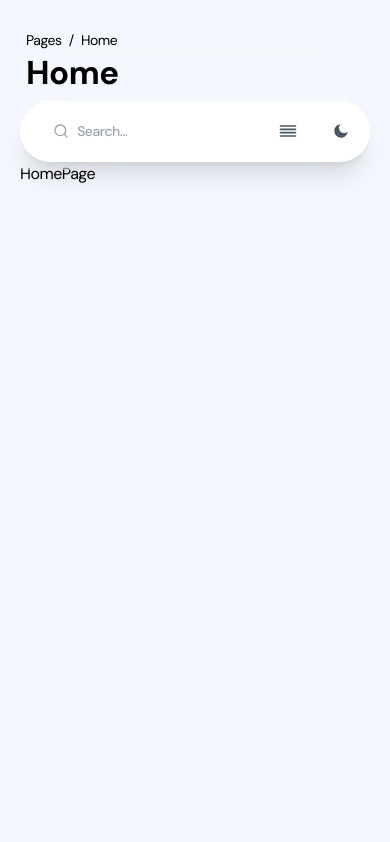
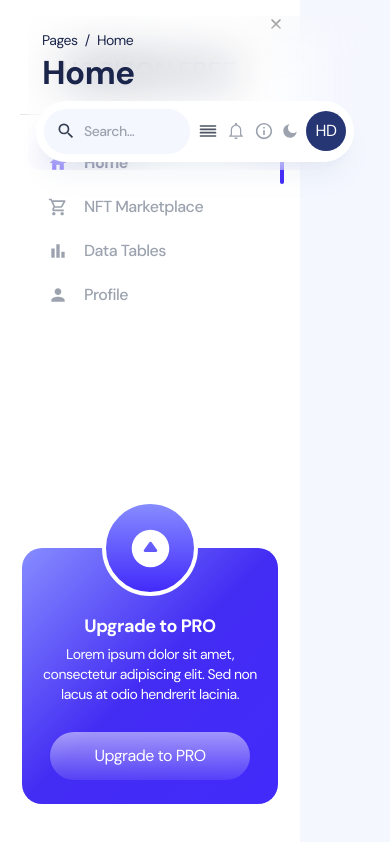
Before and after one commit to doloshabell/dashboard-fe-test, a React (Create React App) app: page /dashboard/home in a window 390 px wide. Built offline with nearby package versions, Linux system fonts and the light colour scheme.

Commit message:
done: create navbar

```diff
--- /dev/null
+++ b/src/components/dropdown.js
@@ -0,0 +1,42 @@
+import React, { useEffect, useRef, useState } from "react";
+
+function useOutsideAlerter(ref, setX) {
+  useEffect(() => {
+    function handleClickOutside(event) {
+      if (ref.current && !ref.current.contains(event.target)) {
+        setX(false);
+      }
+    }
+
+    document.addEventListener("mousedown", handleClickOutside);
+    return () => {
+      document.removeEventListener("mousedown", handleClickOutside);
+    };
+  }, [ref, setX]);
+}
+
+const Dropdown = (props) => {
+  const { button, children, classNames, animation } = props;
+  const wrapperRef = useRef(null);
+  const [openWrapper, setOpenWrapper] = useState(false);
+  useOutsideAlerter(wrapperRef, setOpenWrapper);
+
+  return (
+    <div ref={wrapperRef} className="relative flex">
+      <div className="flex" onMouseDown={() => setOpenWrapper(!openWrapper)}>
+        {button}
+      </div>
+      <div
+        className={`${classNames} absolute z-10 ${
+          animation
+            ? animation
+            : "origin-top-right transition-all duration-300 ease-in-out"
+        } ${openWrapper ? "scale-100" : "scale-0"} mt-5`}
+      >
+        {children}
+      </div>
+    </div>
+  );
+};
+
+export default Dropdown;
--- a/src/components/navbar.js
+++ b/src/components/navbar.js
@@ -1,49 +1,58 @@
 import React from "react";
-import { FiAlignJustify, FiSearch } from "react-icons/fi";
+import { FiAlignJustify } from "react-icons/fi";
 import { RiMoonFill } from "react-icons/ri";
 import { Link } from "react-router-dom";
+import { MdSearch } from "react-icons/md";
+import { BsArrowBarUp } from "react-icons/bs";
+import {
+  IoMdInformationCircleOutline,
+  IoMdNotificationsOutline,
+} from "react-icons/io";
+import Dropdown from "./dropdown";
+import ImageHorizon from "../assets/ImageHorizon.png";
 
 function Navbar(props) {
+  const listNotif = [1, 2];
   const { onOpenSidebar, routeText } = props;
 
   return (
-    <nav className="sticky top-4 z-40 flex flex-row flex-wrap items-center justify-between rounded-xl bg-white/10 p-2 backdrop-blur-xl">
+    <nav className="sticky top-4 z-10 flex flex-row flex-wrap items-center justify-between rounded-xl bg-white/10 p-2 backdrop-blur-xl">
       <div className="ml-[6px]">
         <div className="h-6 w-[224px] pt-1">
           <a
-            className="text-sm font-normal text-navy-700 hover:underline"
+            className="text-sm font-normal text-[#1B254B] hover:underline"
             href=" "
           >
             Pages
-            <span className="mx-1 text-sm text-navy-700 hover:text-navy-700">
+            <span className="mx-1 text-sm text-[#1B254B] hover:text-[#1B254B]">
               {" "}
               /{" "}
             </span>
           </a>
           <Link
-            className="text-sm font-normal capitalize text-navy-700 hover:underline"
+            className="text-sm font-normal capitalize text-[#1B254B] hover:underline"
             to="#"
           >
             {routeText}
           </Link>
         </div>
 
-        <p className="shrink text-[33px] capitalize text-navy-700">
-          <Link to="#" className="font-bold capitalize hover:text-navy-700">
+        <p className="shrink text-[33px] capitalize text-[#1B254B]">
+          <Link to="#" className="font-bold capitalize hover:text-[#1B254B]">
             {routeText}
           </Link>
         </p>
       </div>
 
-      <div className="relative mt-[3px] flex h-[61px] w-[355px] flex-grow items-center justify-around gap-2 rounded-full bg-white px-2 py-2 shadow-xl shadow-shadow-500 dark:!bg-navy-800 dark:shadow-none md:w-[365px] md:flex-grow-0 md:gap-1 xl:w-[365px] xl:gap-2">
-        <div className="flex h-full items-center rounded-full bg-lightPrimary text-navy-700 xl:w-[225px]">
+      <div className="relative mt-[3px] flex h-[61px] w-[355px] flex-grow items-center justify-around gap-2 rounded-full bg-white px-2 py-2 shadow-xl shadow-[#7090b014] md:w-[365px] md:flex-grow-0 md:gap-1 xl:w-[365px] xl:gap-2">
+        <div className="flex h-full items-center rounded-full bg-[#F4F7FE] text-[#1B254B] xl:w-[225px]">
           <p className="pl-3 pr-2 text-xl">
-            <FiSearch className="h-4 w-4 text-gray-400" />
+            <MdSearch className="h-5 w-5 text-gray-700" />
           </p>
           <input
             type="text"
             placeholder="Search..."
-            class="block h-full w-full rounded-full bg-lightPrimary text-sm font-medium text-navy-700 outline-none placeholder:!text-gray-400 sm:w-fit"
+            class="block h-full w-full rounded-full bg-[#F4F7FE] text-sm font-medium text-[#1B254B] outline-none placeholder:!text-gray-400 sm:w-fit"
           />
         </div>
 
@@ -54,9 +63,126 @@ function Navbar(props) {
           <FiAlignJustify className="h-5 w-5" />
         </span>
 
-        <div className="cursor-pointer text-gray-600">
-          <RiMoonFill className="h-4 w-4 text-gray-600" />
+        <Dropdown
+          button={
+            <p className="cursor-pointer">
+              <IoMdNotificationsOutline className="h-5 w-5 text-gray-400" />
+            </p>
+          }
+          animation="origin-[65%_0%] md:origin-top-right transition-all duration-300 ease-in-out"
+          children={
+            <div className="flex w-[360px] flex-col gap-5 rounded-[20px] bg-white px-5 py-7 shadow-xl shadow-[#7090B014] sm:w-[460px]">
+              <div className="flex items-center justify-between">
+                <p className="text-base font-bold text-[#1B254B]">
+                  Notification
+                </p>
+                <p className="text-sm font-bold text-[#1B254B]">
+                  Mark all read
+                </p>
+              </div>
+
+              {listNotif.map((_, index) => (
+                <button key={index} className="flex w-full items-center">
+                  <div className="flex h-full w-[85px] items-center justify-center rounded-xl bg-gradient-to-b from-[#868CFF] to-[#422AFB] py-[22px] text-2xl text-white">
+                    <BsArrowBarUp />
+                  </div>
+                  <div className="ml-2 flex h-full w-full flex-col justify-center rounded-lg px-1 text-sm">
+                    <p className="mb-1 text-left text-base font-bold text-gray-900">
+                      New Update: Horizon UI Dashboard PRO
+                    </p>
+                    <p className="font-base text-left text-xs text-gray-900">
+                      A new update for your downloaded item is available!
+                    </p>
+                  </div>
+                </button>
+              ))}
+            </div>
+          }
+          classNames={"py-2 top-6 -left-[230px] md:-left-[440px] w-max"}
+        />
+
+        <Dropdown
+          button={
+            <p className="cursor-pointer">
+              <IoMdInformationCircleOutline className="h-5 w-5 text-gray-400" />
+            </p>
+          }
+          children={
+            <div className="flex w-[350px] flex-col gap-2 rounded-[20px] bg-white p-4 shadow-xl shadow-[#7090B014]">
+              <div
+                style={{
+                  backgroundImage: `url(${ImageHorizon})`,
+                  backgroundRepeat: "no-repeat",
+                  backgroundSize: "cover",
+                }}
+                className="mb-2 aspect-video w-full rounded-lg"
+              />
+              <a
+                target="blank"
+                href=" "
+                className="px-full linear flex cursor-pointer items-center justify-center rounded-xl bg-[#422AFB] py-[11px] font-bold text-white transition duration-200 hover:bg-[#3311db] hover:text-white active:bg-[#2111A5]"
+              >
+                Buy Horizon UI PRO
+              </a>
+              <a
+                target="blank"
+                href=" "
+                className="px-full linear flex cursor-pointer items-center justify-center rounded-xl border border-gray-600 py-[11px] font-bold text-[#1B254B] transition duration-200 hover:bg-gray-200 hover:text-[#1B254B]"
+              >
+                See Documentation
+              </a>
+              <a
+                target="blank"
+                href=" "
+                className="hover:bg-gray-200 px-full linear flex cursor-pointer items-center justify-center rounded-xl py-[11px] font-bold text-[#1B254B] transition duration-200 hover:text-[#1B254B]"
+              >
+                Try Horizon Free
+              </a>
+            </div>
+          }
+          classNames={"py-2 top-6 -left-[250px] md:-left-[330px] w-max"}
+          animation="origin-[75%_0%] md:origin-top-right transition-all duration-300 ease-in-out"
+        />
+
+        <div className="cursor-pointer text-gray-400">
+          <RiMoonFill className="h-4 w-4" />
         </div>
+
+        <Dropdown
+          button={
+            <p className="bg-[#263674] flex h-10 items-center justify-center text-white w-10 rounded-full">
+              HD
+            </p>
+          }
+          children={
+            <div className="flex w-56 flex-col justify-start rounded-[20px] bg-white bg-cover bg-no-repeat shadow-xl shadow-[#7090B014]">
+              <div className="p-4">
+                <div className="flex items-center gap-2">
+                  <p className="text-sm font-bold text-[#1B254B]">
+                    👋 Hey, Dolos
+                  </p>{" "}
+                </div>
+              </div>
+              <div className="h-px w-full bg-gray-200 " />
+
+              <div className="flex flex-col p-4">
+                <a href=" " className="text-sm text-gray-800">
+                  Profile Settings
+                </a>
+                <a href=" " className="mt-3 text-sm text-gray-800">
+                  Newsletter Settings
+                </a>
+                <a
+                  href=" "
+                  className="mt-3 text-sm font-medium text-red-500 hover:text-red-500 transition duration-150 ease-out hover:ease-in"
+                >
+                  Log Out
+                </a>
+              </div>
+            </div>
+          }
+          classNames={"py-2 top-8 -left-[180px] w-max"}
+        />
       </div>
     </nav>
   );
--- a/src/components/sidebar/footerSidebar.js
+++ b/src/components/sidebar/footerSidebar.js
@@ -29,7 +29,7 @@ function FooterSidebar() {
         <a
           target="blank"
           className="text-medium mt-7 block rounded-full bg-gradient-to-b from-white/50 to-white/10 py-[12px] px-11 text-center text-base text-white hover:bg-gradient-to-b hover:from-white/40 hover:to-white/5 "
-          href="https://#"
+          href=" "
         >
           Upgrade to PRO
         </a>
--- a/src/components/sidebar/index.js
+++ b/src/components/sidebar/index.js
@@ -7,8 +7,8 @@ import FooterSidebar from "./footerSidebar";
 function Sidebar({ isOpen, onClose }) {
   return (
     <div
-      className={`h-screen pb-5 flex duration-[175ms] min-h-full flex-col shadow-2xl shadow-white/5 transition-all w-[300px] ${
-        isOpen ? "translate-x-0" : "-translate-x-96"
+      className={`h-screen pb-5 flex duration-[175ms] !z-50 min-h-full flex-col shadow-2xl shadow-white/5 transition-all w-[300px] md:!z-50 lg:!z-50 xl:!z-0 ${
+        isOpen ? "translate-x-0 !z-[99]" : "-translate-x-96"
       }`}
     >
       <span
@@ -24,15 +24,12 @@ function Sidebar({ isOpen, onClose }) {
         </div>
       </div>
       <div class="mt-[52px] mb-7 border-b mx-5 bg-gray-300" />
-      {/* Nav item */}
 
       <ul className="mb-auto pt-1 px-4">
         <ListMenu routes={listRoutes} />
       </ul>
 
-      {/* Free Horizon Card */}
       <div className="flex justify-center">
-        {/* <SidebarCard /> */}
         <FooterSidebar />
       </div>
     </div>
--- a/src/layout/dashboard.js
+++ b/src/layout/dashboard.js
@@ -57,12 +57,12 @@ function DashboardLayout() {
 
   return (
     <div className="flex h-screen w-full">
-      <div className="xl:flex fixed hidden bg-white h-screen overflow-y-auto custom-scrollbar-none">
+      <div className="xl:flex fixed bg-white h-screen overflow-y-auto custom-scrollbar-none">
         <Sidebar isOpen={isOpen} onClose={() => setIsOpen(false)} />
       </div>
 
       <div className="h-full custom-scrollbar-thin flex-1 overflow-y-auto bg-[#F4F7FE]">
-        <main className="h-full flex-none mx-[12px] transition-all xl:ml-[300px]">
+        <main className="h-full flex-none mx-7 transition-all xl:ml-[300px]">
           <div className="h-full">
             <Navbar
               onOpenSidebar={() => setIsOpen(true)}
@@ -70,7 +70,7 @@ function DashboardLayout() {
               routeText={currentRoute}
               secondary={getActiveNavbar(listRoutes)}
             />
-            <div className="mx-auto mb-auto h-full min-h-[84vh] p-2">
+            <div className="mx-auto mb-auto h-full w-full min-h-[84vh] p-2">
               <Routes>
                 {getRoutes(listRoutes)}
                 <Route
```
Also changed, not shown: src/components/scrollbar/index.js (deleted, +0 -34 lines), src/assets/ImageHorizon.png (added).
